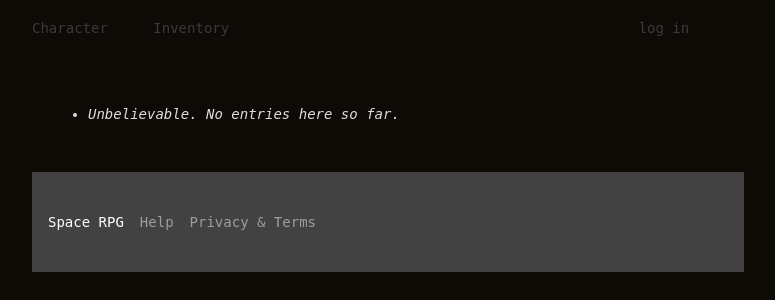
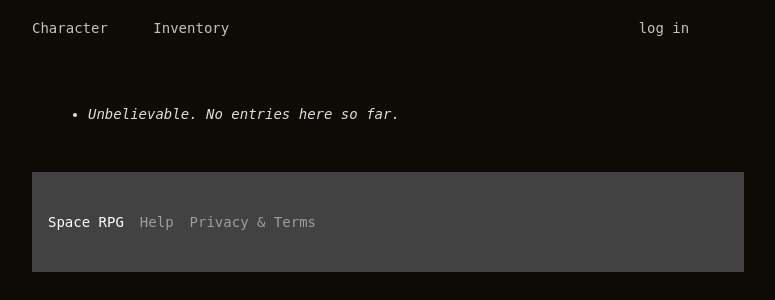
Before and after one commit to tigwyk/spacerpg, a Flask app: page / in a window 1280 px wide. Shown: the top 300 px of the page, without its empty margins (252-1027 px from the left). Run offline with Flask 2, Linux system fonts and the light colour scheme; data that the repository does not hold is empty.

Commit message:
Changing nav link colours

```diff
--- a/static/style.css
+++ b/static/style.css
@@ -3,6 +3,9 @@
 
 .content-grid {
 	max-width: 728px;
+}
+
+.mdl-navigation__link{ color:#DDDDDD;
 }
 body {
 	background-color: #0e0b06;
```
